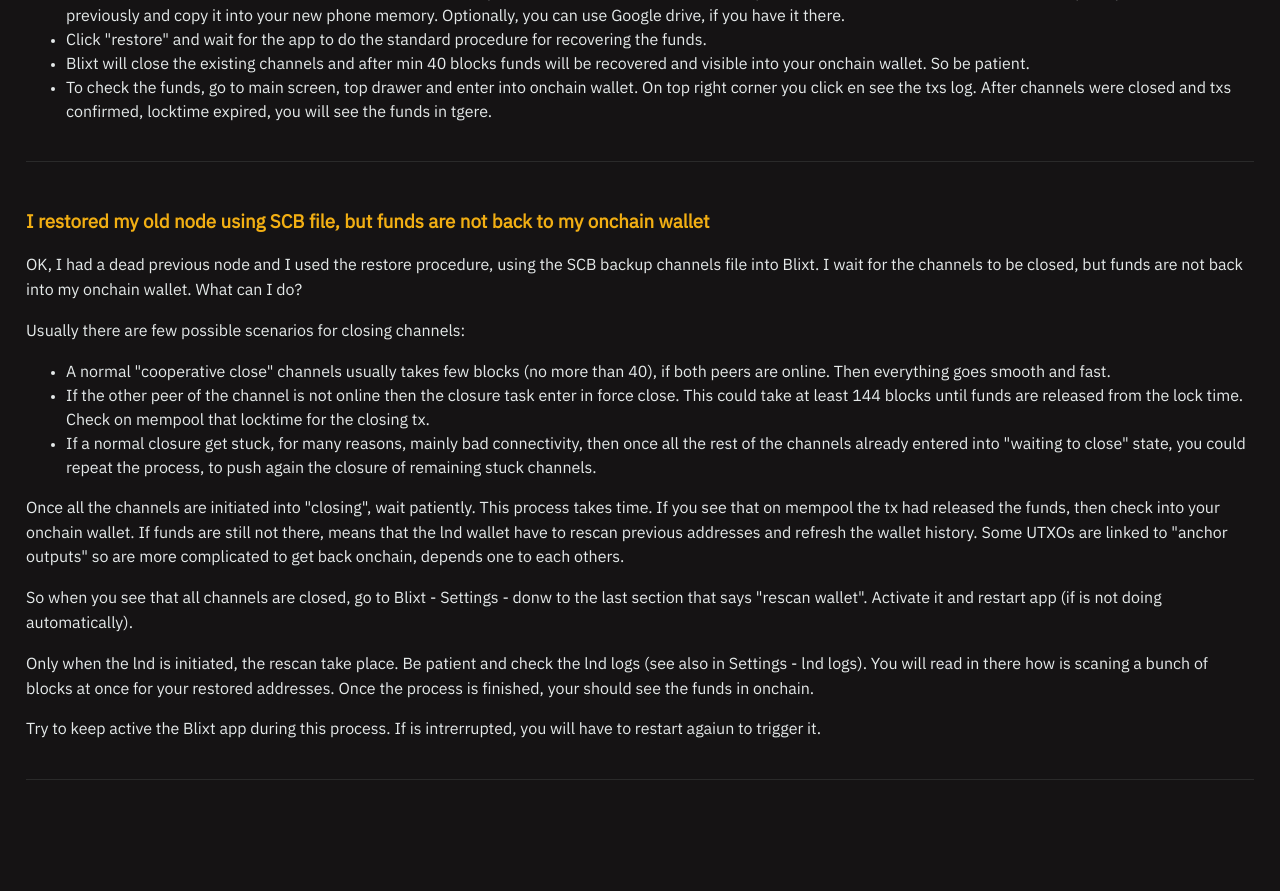
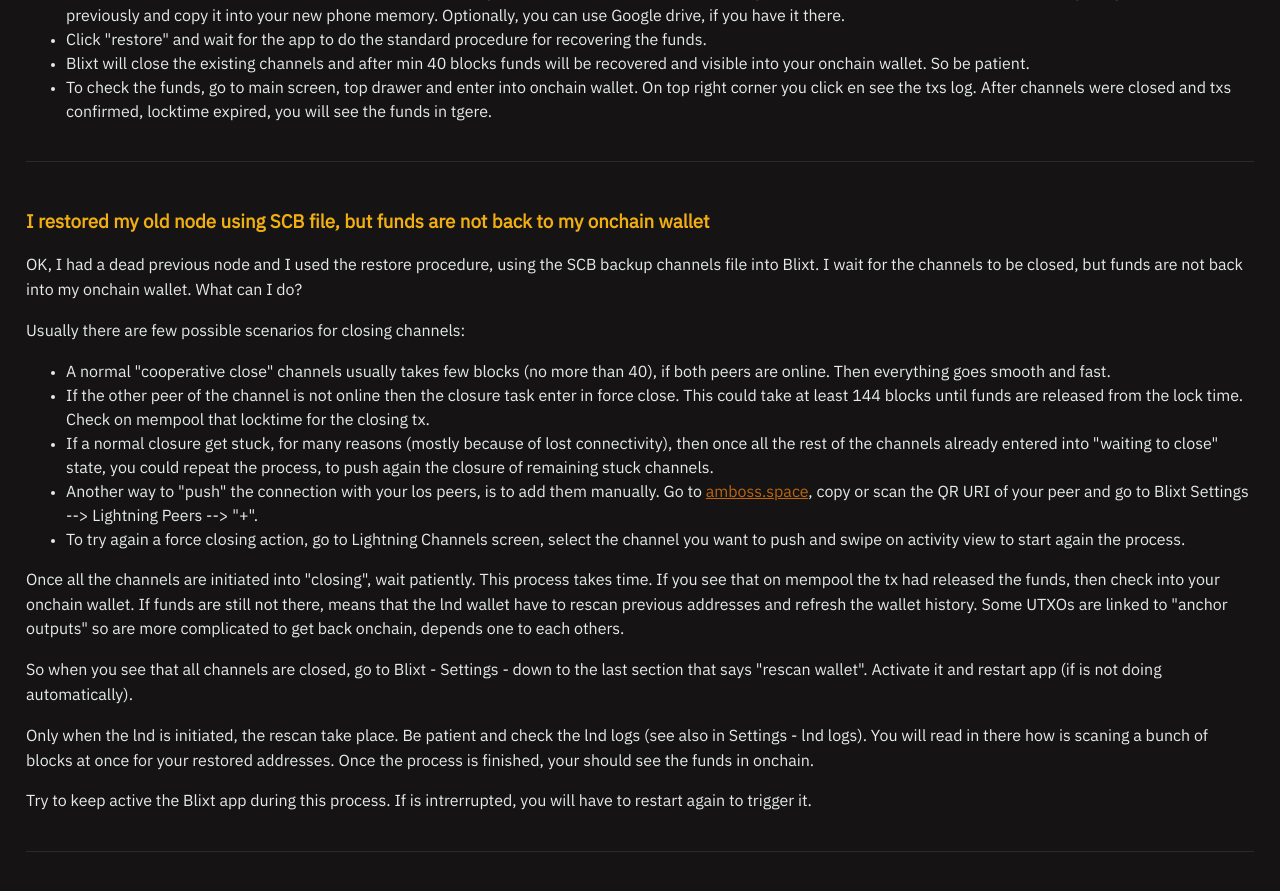
Before and after one commit to BlixtWallet/blixtwallet.github.io, a Jekyll site: the page built from faq.html, in a window 1280 px wide and 900 px high, scrolled down 4758 px. Shown: the top 891 px of the window. Built offline with Jekyll 4.4.1, drawn with Linux system fonts in a browser that asks for light colours; before the commit the page ends 5586 px from its top, so only the background shows below that.

Commit message:
updated restored funds section
added some extra actions to do in restore process

```diff
--- a/faq.html
+++ b/faq.html
@@ -398,13 +398,16 @@
       <ul>
       <li>A normal "cooperative close" channels usually takes few blocks (no more than 40), if both peers are online. Then everything goes smooth and fast.</li>
       <li>If the other peer of the channel is not online then the closure task enter in force close. This could take at least 144 blocks until funds are released from the lock time. Check on mempool that locktime for the closing tx.</li>
-      <li>If a normal closure get stuck, for many reasons, mainly bad connectivity, then once all the rest of the channels already entered into "waiting to close" state, you could repeat the process, to push again the closure of remaining stuck channels.</li>
+      <li>If a normal closure get stuck, for many reasons (mostly because of lost connectivity), then once all the rest of the channels already entered into "waiting to close" state, you could repeat the process, to push again the closure of remaining stuck channels.</li>
+      <li>Another way to "push" the connection with your los peers, is to add them manually.
+      Go to  <a href="https://github.com/lightningnetwork/lnd/issues/4973" target="_blank" rel="noopener noreferrer">amboss.space</a>, copy or scan the QR URI of your peer and go to Blixt Settings --> Lightning Peers --> "+".</li>
+      <li>To try again a force closing action, go to Lightning Channels screen, select the channel you want to push and swipe on activity view to start again the process.</li>
       </ul>
       <p>Once all the channels are initiated into "closing", wait patiently. This process takes time.
       If you see that on mempool the tx had released the funds, then check into your onchain wallet. If funds are still not there, means that the lnd wallet have to rescan previous addresses and refresh the wallet history. Some UTXOs are linked to "anchor outputs" so are more complicated to get back onchain, depends one to each others.</p>
-      <p>So when you see that all channels are closed, go to Blixt - Settings - donw to the last section that says "rescan wallet". Activate it and restart app (if is not doing automatically).</p>
+      <p>So when you see that all channels are closed, go to Blixt - Settings - down to the last section that says "rescan wallet". Activate it and restart app (if is not doing automatically).</p>
       <p>Only when the lnd is initiated, the rescan take place. Be patient and check the lnd logs (see also in Settings - lnd logs). You will read in there how is scaning a bunch of blocks at once for your restored addresses. Once the process is finished, your should see the funds in onchain.</p>
-      <p>Try to keep active the Blixt app during this process. If is intrerrupted, you will have to restart agaiun to trigger it.</p>
+      <p>Try to keep active the Blixt app during this process. If is intrerrupted, you will have to restart again to trigger it.</p>
   </section>
 
 </article>
```
